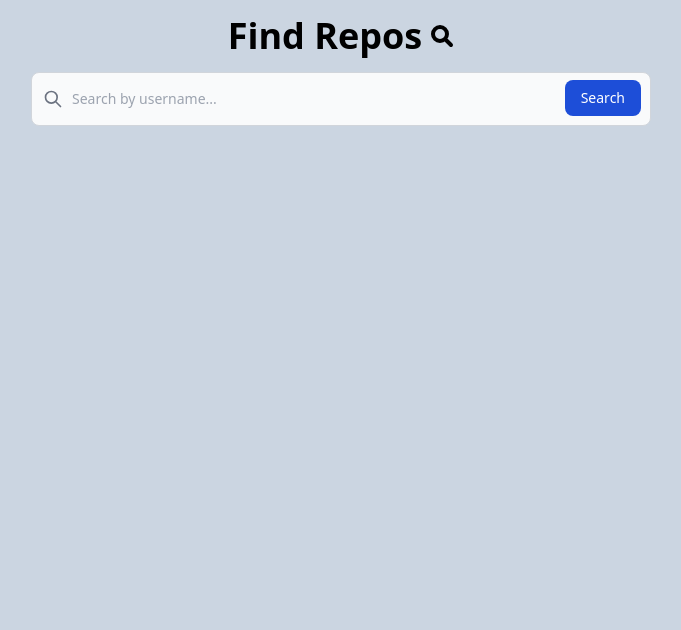
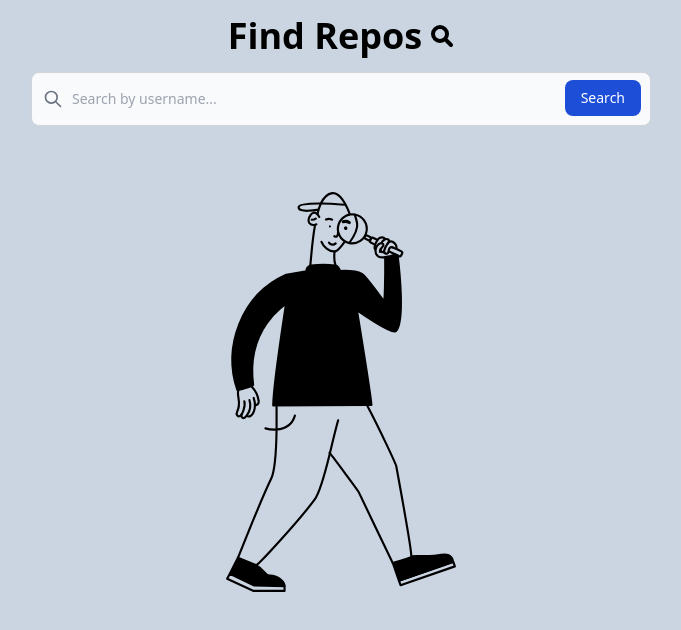
Before and after one commit to erick-sk/find-repos, a React (Vite) app: page / in a window 1280 px wide. Shown: the top 630 px of the page, without its empty margins (299-980 px from the left). Built offline with nearby package versions, Linux system fonts and the light colour scheme.

Commit message:
Add image in main content

```diff
--- a/src/App.jsx
+++ b/src/App.jsx
@@ -1,6 +1,7 @@
 import { useState } from 'react';
 import Header from './components/Header';
 import Search from './components/Search';
+import ImageSearching from './components/ImageSearching';
 import Card from './components/Card';
 import Spinner from './components/Spinner';
 import Alert from './components/Alert';
@@ -11,6 +12,7 @@ function App() {
   const [repos, setRepos] = useState([]);
   const [loading, setLoading] = useState(false);
   const [error, setError] = useState('');
+  const [showImage, setShowImage] = useState(true);
 
   // call to api
   const fetchData = async () => {
@@ -32,18 +34,23 @@ function App() {
         setTimeout(() => {
           setError('');
           setRepos([]);
-        }, 4000);
+          // set image
+          setShowImage(true);
+        }, 3000);
       } else {
         // set data from api
         setRepos(json);
+        // remove image
+        setShowImage(false);
       }
     } catch (error) {
       console.log(error);
     } finally {
+      setShowImage(false);
       // delete loader
       setTimeout(() => {
         setLoading(false);
-      }, 1500);
+      }, 1000);
     }
   };
 
@@ -57,15 +64,19 @@ function App() {
         fetchData={fetchData}
         setRepos={setRepos}
         setError={setError}
+        setShowImage={setShowImage}
       />
 
+      {showImage ? (
+        <ImageSearching />
+      ) : (
         <div className="grid place-content-center place-items-center">
+          {error ? (
+            <Alert error={error} />
+          ) : (
+            <>
               {loading ? (
                 <Spinner />
-        ) : (
-          <>
-            {error ? (
-              <Alert error={error} />
               ) : (
                 <div className="grid grid-cols-1 md:grid-cols-2 lg:grid-cols-4 gap-4">
                   {repos.map((repo) => (
@@ -76,6 +87,7 @@ function App() {
             </>
           )}
         </div>
+      )}
     </main>
   );
 }
--- /dev/null
+++ b/src/components/ImageSearching.jsx
@@ -0,0 +1,14 @@
+const ImageSearching = () => {
+  return (
+    <div className="flex justify-center">
+      <img
+        src="/searching-image.svg"
+        alt="searching"
+        width={500}
+        height={400}
+      />
+    </div>
+  );
+};
+
+export default ImageSearching;
--- a/src/components/Search.jsx
+++ b/src/components/Search.jsx
@@ -1,4 +1,11 @@
-const Search = ({ username, setUsername, fetchData, setRepos, setError }) => {
+const Search = ({
+  username,
+  setUsername,
+  fetchData,
+  setRepos,
+  setError,
+  setShowImage,
+}) => {
   // handleSubmit
   const handleSubmit = (e) => {
     e.preventDefault();
@@ -10,7 +17,13 @@ const Search = ({ username, setUsername, fetchData, setRepos, setError }) => {
       setTimeout(() => {
         setError('');
         setRepos([]);
+
+        // set image
+        setShowImage(true);
       }, 3000);
+
+      // remove image
+      setShowImage(false);
 
       return;
     }
@@ -20,6 +33,8 @@ const Search = ({ username, setUsername, fetchData, setRepos, setError }) => {
 
     // clean text from search
     setUsername('');
+
+    setImage(false);
   };
 
   return (
```
Also changed, not shown: public/searching-image.svg (added). Lines whose indentation alone changed are shown as unchanged.
